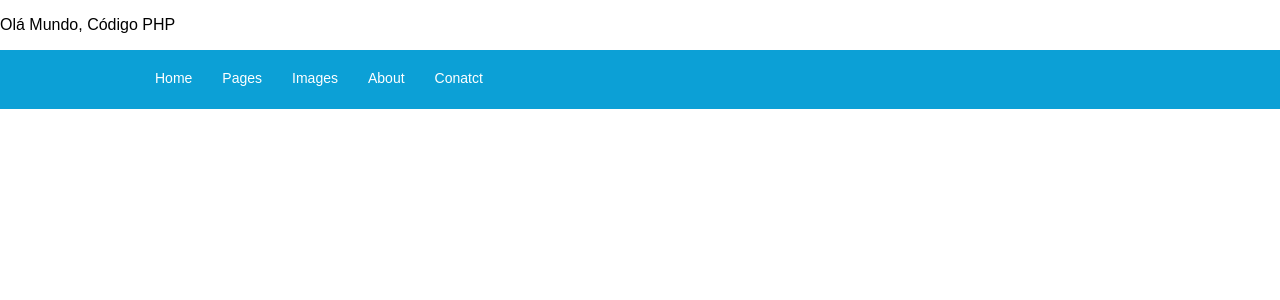
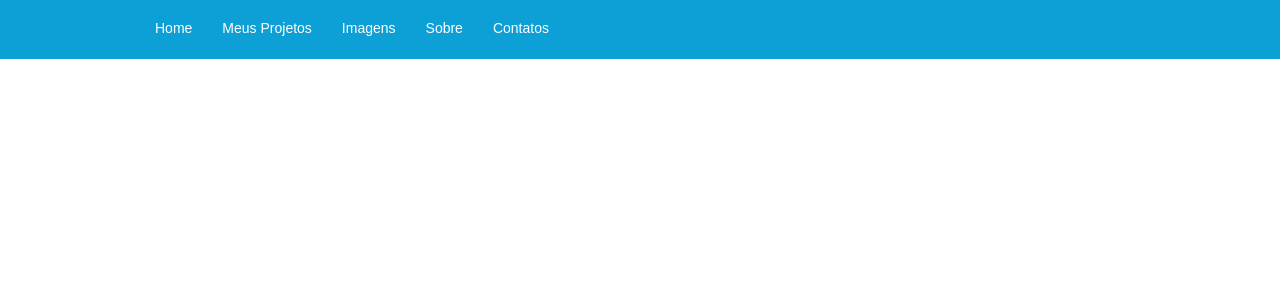
Before and after one commit to rogerwender/CienciaDados, a PHP site: page / in a window 1280 px wide. Shown: the top 300 px of the page. Run offline with PHP 8.4, Linux system fonts and the light colour scheme; grey boxes labelled with a size stand in for pictures from a placeholder-image service; some libraries are stand-ins or nearby versions.

Commit message:
Update index.php

```diff
--- a/index.php
+++ b/index.php
@@ -10,16 +10,15 @@
  <![endif]-->
 </head>
 <body>
-	<?php echo "<p>Olá Mundo, Código PHP</p>"; ?>
 <nav>
   <ul class="container">
     <li><a href='#'>Home</a></li>
     <li class='dropdown'>
-      <a href='#'>Pages <i class="fa fa-angle-down"></i></a>
+      <a href='#'>Meus Projetos <i class="fa fa-angle-down"></i></a>
       <div class='mega-menu'>
         <div class="container">
           <div class="item">
-              <h3>Home Page</h3>
+              <h3>Pagina Principal</h3>
               <ul>
                 <li><a href='https://github.com/rogerwender/DataScience/blob/main/Prevendo_Fadiga_de_Funcionarios.ipynb'>Prevendo a fadiga de funcionarios</a></li>
                 <li><a href='https://github.com/rogerwender/DataScience/blob/main/OperadoraTelefone.ipynb'>Verificar Operadora de telefone</a></li>
@@ -29,7 +28,7 @@
               </ul>
           </div> <!-- /.item -->
           <div class="item">
-              <h3>Contact</h3>
+              <h3>Contatos</h3>
               <ul>
                 <li><a href='#'>Contact Page No #1</a></li>
                 <li><a href='#'>Contact Page No #2</a></li>
@@ -54,44 +53,44 @@
       </div><!-- /.mega-menu -->
     </li><!-- /.dropdown -->
     <li class='dropdown'>
-      <a href='#'>Images <i class="fa fa-angle-down"></i> </a>
+      <a href='#'>Imagens <i class="fa fa-angle-down"></i> </a>
       <div class='mega-menu'>
         <div class="container">
           <div class="item">
-              <h3>Image One</h3>
+              <h3>Imagem 01</h3>
               <img src="http://placehold.it/250x200">
           </div> <!-- /.item -->
 
           <div class="item">
-              <h3>Image One</h3>
+              <h3>Imagem 02</h3>
               <img src="http://placehold.it/250x200">
           </div> <!-- /.item -->
 
           <div class="item">
-              <h3>Image One</h3>
+              <h3>Imagem 03</h3>
               <img src="http://placehold.it/250x200">
           </div> <!-- /.item -->
 
           <div class="item">
-              <h3>Image One</h3>
+              <h3>Imagem 04</h3>
               <img src="http://placehold.it/250x200">
           </div> <!-- /.item -->
 
           <div class="item">
-              <h3>Image One</h3>
+              <h3>Imagem 05</h3>
               <img src="http://placehold.it/250x200">
           </div> <!-- /.item -->
 
           <div class="item">
-              <h3>Image One</h3>
+              <h3>Imagem 06</h3>
               <img src="http://placehold.it/250x200">
           </div> <!-- /.item -->
 
         </div><!-- .container -->
       </div><!-- .mega-menu-->
     </li><!-- .dropdown -->
-    <li><a href='#'>About</a></li>
-    <li><a href='#'>Conatct</a></li>
+    <li><a href='#'>Sobre</a></li>
+    <li><a href='#'>Contatos</a></li>
   </ul><!-- .container -->
 </nav>
 
```
